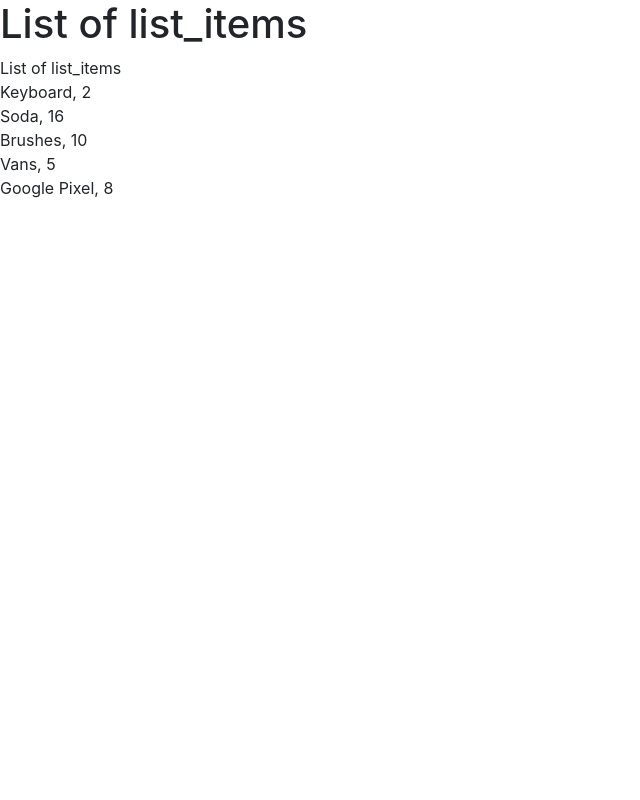
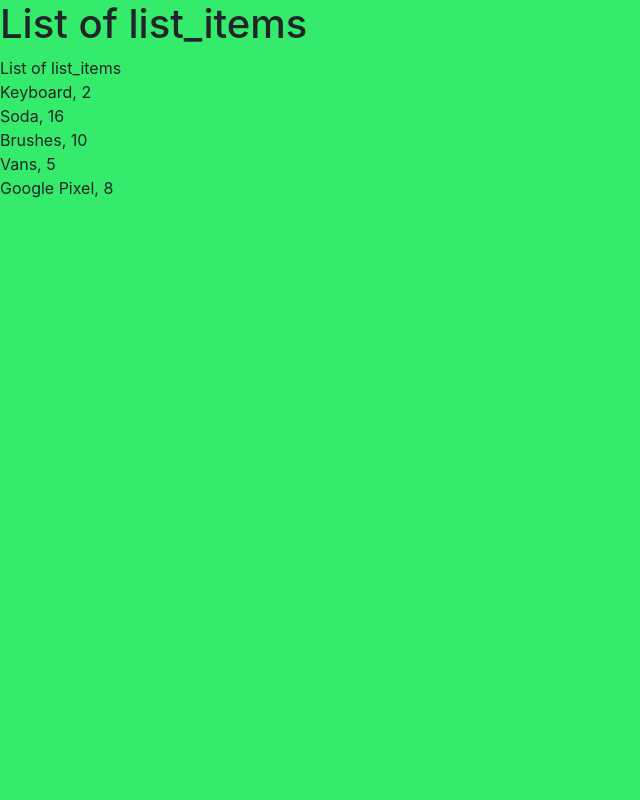
Before and after one commit to zecollokaris/Point-Of-Sale-System-Django, a Django app: page /list_items/ in a window 1280 px wide. Shown: the whole page, without its empty margins (0-640 px from the left). Run offline with Django 3.2, Linux system fonts and the light colour scheme; data comes from the database, SQL or seed files in the repository; some libraries are stand-ins or nearby versions.

Commit message:
added static files on to project

```diff
--- a/Management/templates/Management/base.html
+++ b/Management/templates/Management/base.html
@@ -2,17 +2,18 @@
 {% load static %}
 <html>
 <head>
-<meta charset="utf-8">
-<title> Pos System</title>
-{%block styles%}
-{%bootstrap_css%}
-<link rel="stylesheet" href="{%static 'css/Management.css'%}">
-{% endblock %}
+    <meta charset="utf-8">
+    <meta name="viewport" content="width=device-width, initial-scale=1.0">
+    <meta http-equiv="X-UA-Compatible" content="ie=edge">
+    <title> Pos System</title>
 
+    {%block styles%}
+    {%bootstrap_css%}
+    <link rel="stylesheet" href="{% static 'css/Management.css' %}">
+    {% endblock %}
 </head>
 <body>
 {%block content%}
-<p>fskdnsdns</p>
 {% endblock %}
 {% block scripts %}
 <script src="//cdnjs.cloudflare.com/ajax/libs/ScrollMagic/2.0.5/ScrollMagic.min.js"></script>
--- a/PosSystem/settings.py
+++ b/PosSystem/settings.py
@@ -10,6 +10,7 @@
 https://docs.djangoproject.com/en/3.1/ref/settings/
 """
 
+import os
 from pathlib import Path
 
 # Build paths inside the project like this: BASE_DIR / 'subdir'.
@@ -120,3 +121,7 @@
 # https://docs.djangoproject.com/en/3.1/howto/static-files/
 
 STATIC_URL = '/static/'
+STATICFILES_DIRS = [
+    os.path.join(BASE_DIR, "static"),
+]
+STATIC_ROOT = os.path.join(BASE_DIR, "staticfiles")
--- a/static/css/Management.css
+++ b/static/css/Management.css
@@ -0,0 +1,3 @@
+body {
+    background-color: #34eb6b;
+}
```
